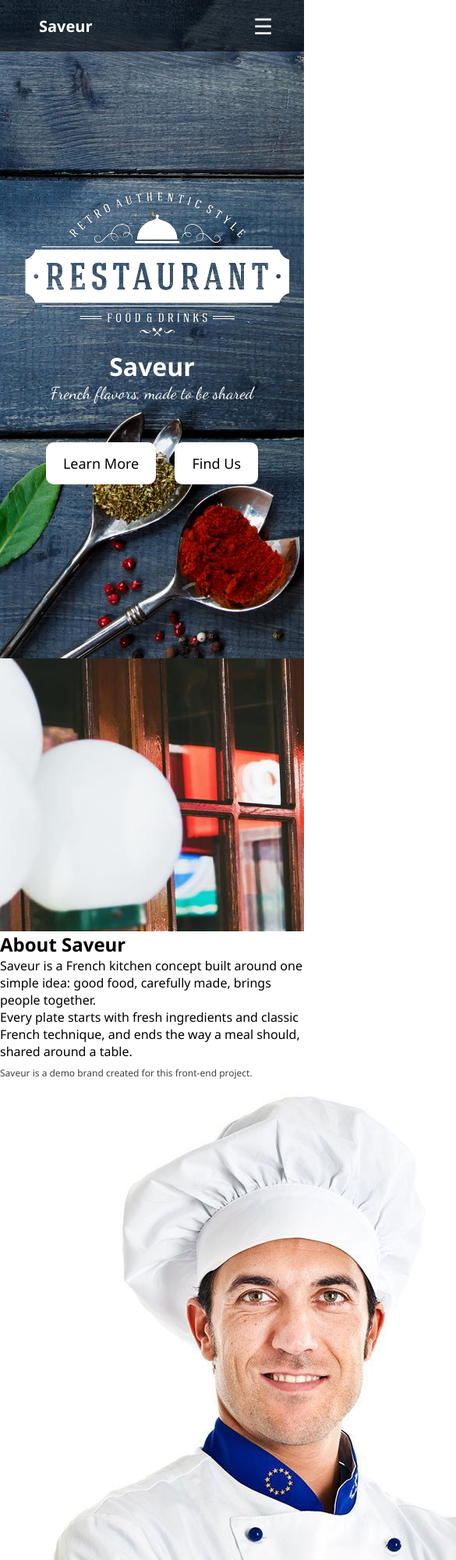
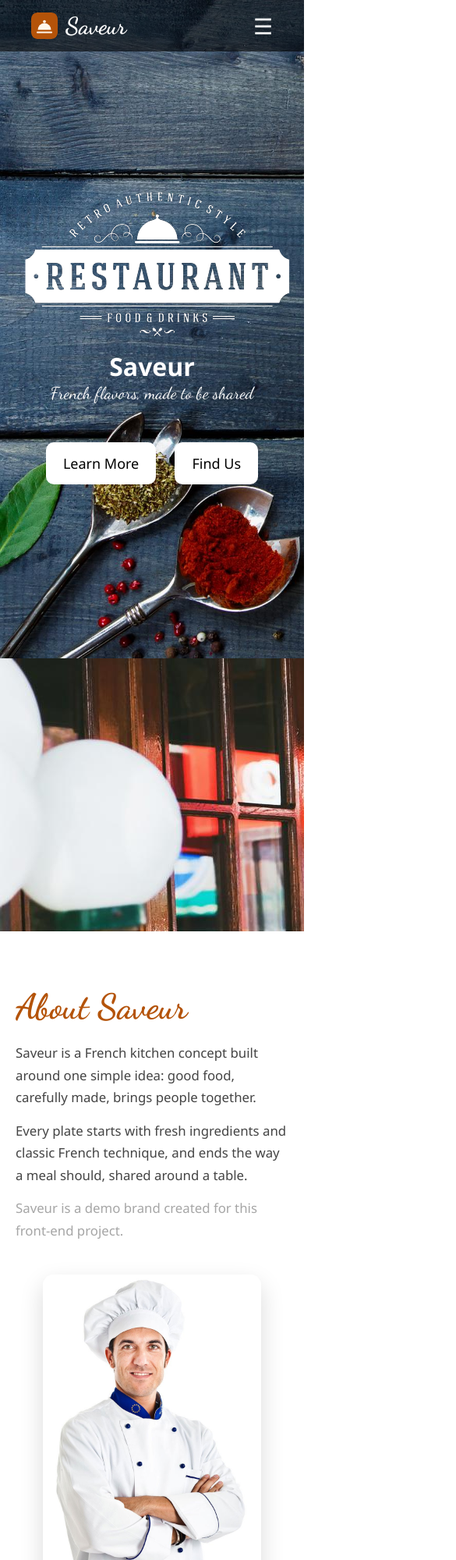
Before and after one commit to islam-osama2024/RESTAURANT, a plain HTML site: page index.html in a window 390 px wide. Shown: the top 2000 px of the page at 78% size, 585 px wide, since content can reach past the window. Drawn offline with Linux system fonts and the light colour scheme.

Commit message:
Refactor CSS styles for layout and responsiveness

```diff
--- a/style.css
+++ b/style.css
@@ -352,3 +352,92 @@ body {
     opacity: 0.75;
     margin-top: 8px;
 }
+
+/* Saveur brand + new sections */
+.rest-logo-mark {
+    width: 34px;
+    height: 34px;
+    border-radius: 8px;
+}
+.rest-logo-word {
+    font-family: "Dancing Script", cursive;
+    font-size: 1.9rem;
+    font-weight: 700;
+    color: #fff;
+}
+
+.rest-about {
+    background: #fff;
+    padding: 70px 20px;
+}
+.rest-about-inner {
+    max-width: 1000px;
+    margin: 0 auto;
+    display: flex;
+    align-items: center;
+    gap: 48px;
+}
+.rest-about-text {
+    flex: 1 1 55%;
+}
+.rest-about-text h2 {
+    font-family: "Dancing Script", cursive;
+    font-size: 2.8rem;
+    color: #b45309;
+    margin-bottom: 18px;
+}
+.rest-about-text p {
+    color: #444;
+    line-height: 1.7;
+    margin-bottom: 14px;
+    font-size: 1.05rem;
+}
+.rest-about-text .demo-note {
+    color: #888;
+}
+.rest-about-img {
+    flex: 0 0 300px;
+    width: 300px;
+    border-radius: 14px;
+    box-shadow: 0 12px 30px rgba(0, 0, 0, 0.15);
+}
+
+.rest-gallery {
+    background: #f5f5f5;
+    padding: 70px 20px;
+}
+.rest-gallery h2 {
+    font-family: "Dancing Script", cursive;
+    font-size: 2.8rem;
+    color: #b45309;
+    text-align: center;
+    margin-bottom: 34px;
+}
+.rest-gallery-grid {
+    max-width: 1000px;
+    margin: 0 auto;
+    display: grid;
+    grid-template-columns: repeat(3, 1fr);
+    gap: 16px;
+}
+.rest-gallery-grid img {
+    width: 100%;
+    aspect-ratio: 1;
+    object-fit: cover;
+    border-radius: 12px;
+    display: block;
+}
+
+@media (max-width: 768px) {
+    .rest-about-inner {
+        flex-direction: column;
+        gap: 28px;
+    }
+    .rest-about-img {
+        flex-basis: auto;
+        width: min(300px, 80%);
+    }
+    .rest-gallery-grid {
+        grid-template-columns: repeat(2, 1fr);
+    }
+}
```
